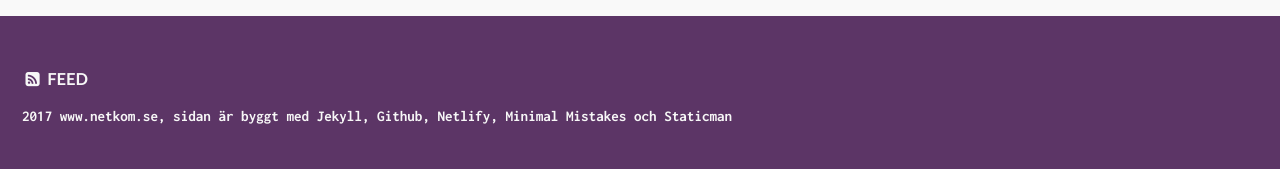
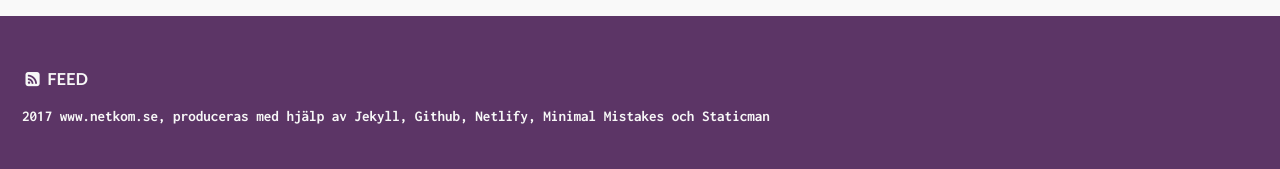
Before and after one commit to gitter-badger/www.netkom.se, a Jekyll site: the page built from index.html, in a window 1280 px wide. Shown: the part 1605-1774 px from the top of the page. Built offline with Jekyll 4.4.1, drawn with Linux system fonts in a browser that asks for light colours; some web fonts are replaced; the list of posts is cut into pages by our own code.

Commit message:
Update footer.html

```diff
--- a/_includes/footer.html
+++ b/_includes/footer.html
@@ -16,4 +16,4 @@
   </ul>
 </div>
 
-<div class="page__footer-copyright"><b> {{ site.time | date: '%Y' }} {{ site.name | default: site.title }}, sidan är byggt med <a href="https://jekyllrb.com" rel="nofollow" onclick="handleLinkClick('https://jekyllrb.com/'); return false;">Jekyll</a>, <a href="https://github.com" rel="nofollow" onclick="handleLinkClick('https://github.com/'); return false;">Github</a>, <a href="https://netlify.com" rel="nofollow" onclick="handleLinkClick('https://netlify.com/'); return false;">Netlify</a>, <a href="https://mmistakes.github.io/minimal-mistakes/" rel="nofollow" onclick="handleLinkClick('https://mmistakes.github.io/minimal-mistakes/'); return false;">Minimal Mistakes</a> och <a href="https://staticman.net" rel="nofollow" onclick="handleLinkClick('https://staticman.net/'); return false;">Staticman</a> </b></div>
+<div class="page__footer-copyright"><b> {{ site.time | date: '%Y' }} {{ site.name | default: site.title }}, produceras med hjälp av <a href="https://jekyllrb.com" rel="nofollow" onclick="handleLinkClick('https://jekyllrb.com/'); return false;">Jekyll</a>, <a href="https://github.com" rel="nofollow" onclick="handleLinkClick('https://github.com/'); return false;">Github</a>, <a href="https://netlify.com" rel="nofollow" onclick="handleLinkClick('https://netlify.com/'); return false;">Netlify</a>, <a href="https://mmistakes.github.io/minimal-mistakes/" rel="nofollow" onclick="handleLinkClick('https://mmistakes.github.io/minimal-mistakes/'); return false;">Minimal Mistakes</a> och <a href="https://staticman.net" rel="nofollow" onclick="handleLinkClick('https://staticman.net/'); return false;">Staticman</a> </b></div>
```
